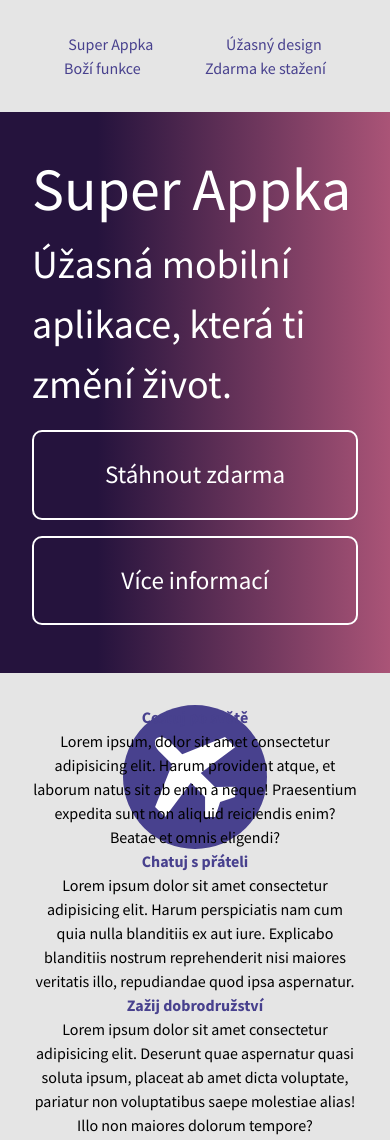
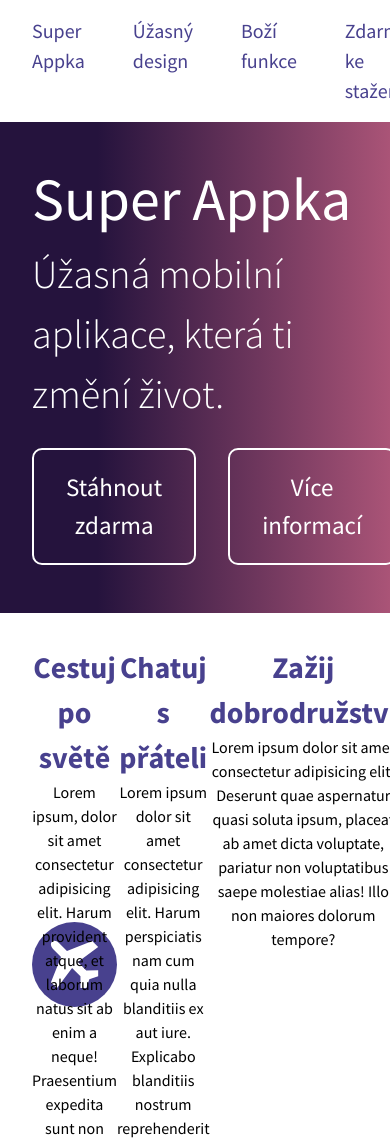
Before and after one commit to tvorimweb-2020-praha-podzim/du-05---super-appka-beniskova, a plain HTML site: page index.html in a window 390 px wide. Shown: the top 1140 px of the page. Drawn offline with Linux system fonts and the light colour scheme.

```diff
--- a/index.css
+++ b/index.css
@@ -52,31 +52,33 @@ body {
 /* ----- zde začni psát vlastní CSS ----- */
 body{
     color: black;
-    background-color: #e5e5e5;
+    background-color: rgb(194, 189, 189);
 }
 .navigace{
+    background-color: #ffffff;
     color: #48418e;
+    padding: 1rem;
+    display: flex;
+    flex-wrap: wrap;
+    justify-content: space-around;
+    font-size: 20px;
 }
-.sloupec1,
-.sloupec2{
-    display: flex;
-    justify-content: space-around;
-}
-
 footer{
     background-color: #48418e;
     width: 100%;
     color: #ffffff;
     text-align: center;
+    margin: 0;
 }
 footer p{
     padding: 5px;
 }
 .vsechny{
+    background-color: #ffffff;
     display: flex;
     text-align: center;
     flex-wrap: wrap;
-    justify-content: space-around;
+    justify-content: space-between;
 }
 .sluzba{
     color: black;
@@ -88,6 +90,7 @@ footer p{
     color: #48418e;
     font-weight: bold;
     font-weight: 700;
+    font-size: 30px;
 }
 .letadlo{
     background-image: url(images/letadlo.svg);
@@ -100,11 +103,12 @@ header{
 }
 h1{
     font-size: 60px;
-    font-weight: normal;
+    font-weight: 700;
     margin: 0;
 }
 h2{
     font-size: 40px;
+    font-weight: 300;
     margin: 0;
 }
 h1,
@@ -122,10 +126,10 @@ li{
 ul{
     padding-left: 0;
 }
-.sloupec1 :hover,
-.sloupec2 :hover{
-    color: #25133d;
+.navigace :hover{
+    color: #48418e;
     text-transform: uppercase;
+    font-weight: bold;
 }
 .informaci,
 .zdarma{
@@ -143,3 +147,36 @@ header,
 main{
     padding: 2rem;
 }
+
+@media screen and (max-width: 900px){
+    .vsechny{
+        flex-wrap: nowrap;
+        margin: auto;
+    }
+    ul{
+        display: flex;
+    }
+    .informaci{
+        margin-left: 2rem;
+    }
+    .informaci,
+    .zdarma{
+    padding: 1.2rem 2rem;
+    margin-top: 0.5rem;
+    }
+    h2{
+        font-weight: 300;
+    }
+    .navigace{
+        flex-wrap: nowrap;
+        justify-content:flex-start ;
+        padding-left: 2rem;
+    }
+    .navigace-design{
+        padding-left: 3rem;
+        padding-right: 3rem;
+    }
+    .navigace-funkce{
+        padding-right: 3rem;
+    }
+}
--- a/index.html
+++ b/index.html
@@ -15,16 +15,12 @@
 
     <!--NAVIGACE:-->
     <article class="navigace">
-        <div class="sloupec1">
-            <div class="navigace-appka">Super Appka</div>
-            <div class="navigace-design">Úžasný design</div>
-        </div>
 
-        <div class="sloupec2">
-            <div class="navigace-funkce">Boží funkce</div>
-            <div class="navigace-stazeni">Zdarma ke stažení</div>
+        <div class="navigace-appka">Super Appka</div>
+        <div class="navigace-design">Úžasný design</div>
+        <div class="navigace-funkce">Boží funkce</div>
+        <div class="navigace-stazeni">Zdarma ke stažení</div>
 
-        </div>
     </article>
 
     <!--HLAVIČKA:-->
@@ -34,7 +30,7 @@
 
         <h2 class="slogan"> Úžasná mobilní aplikace, která ti změní život.</h2>
 
-        <ul class="tlacítka">
+        <ul class="tlacitka">
             <li class="zdarma">Stáhnout zdarma</li>
             <li class="informaci">Více informací</li>
         </ul>
```
